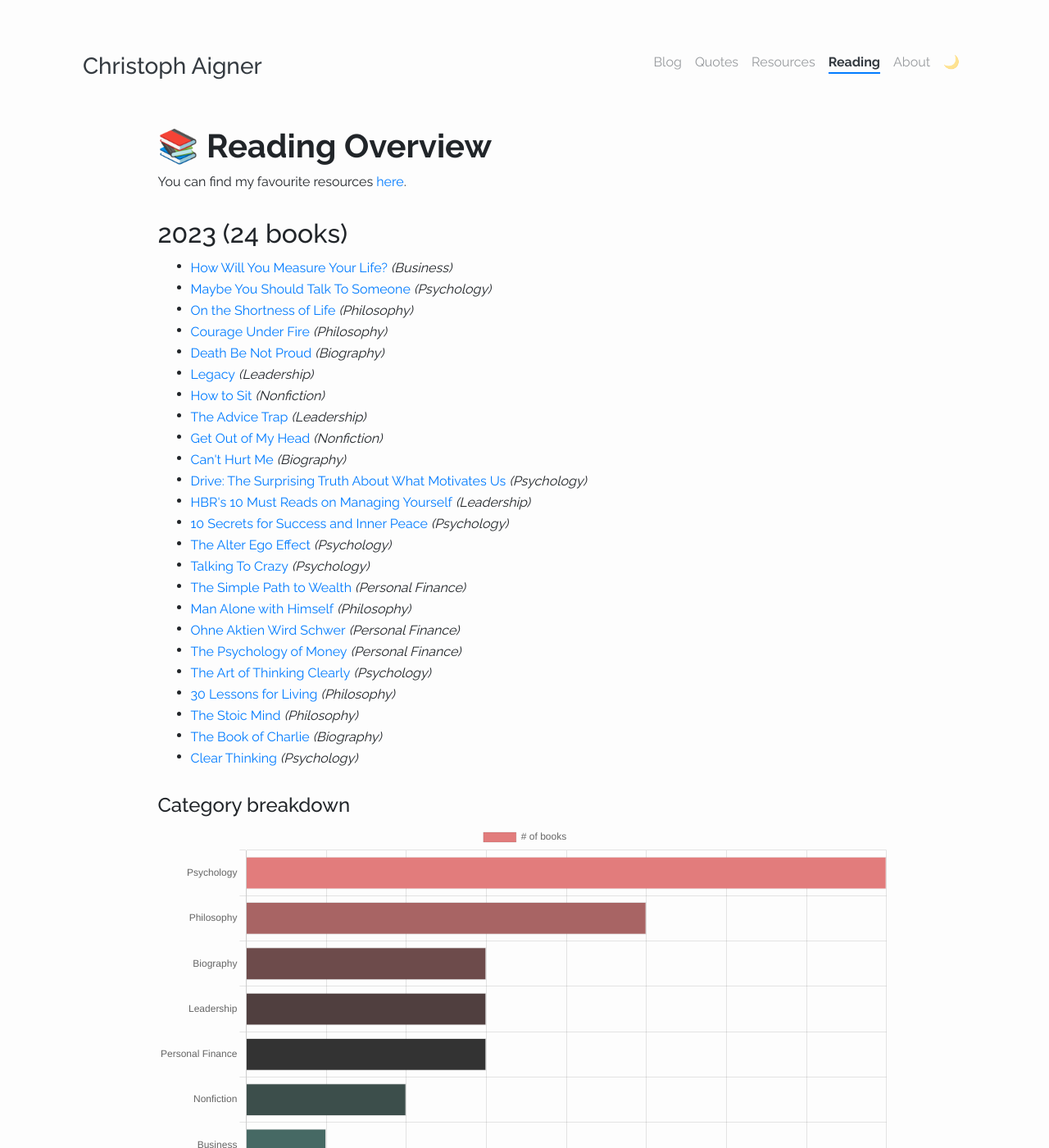
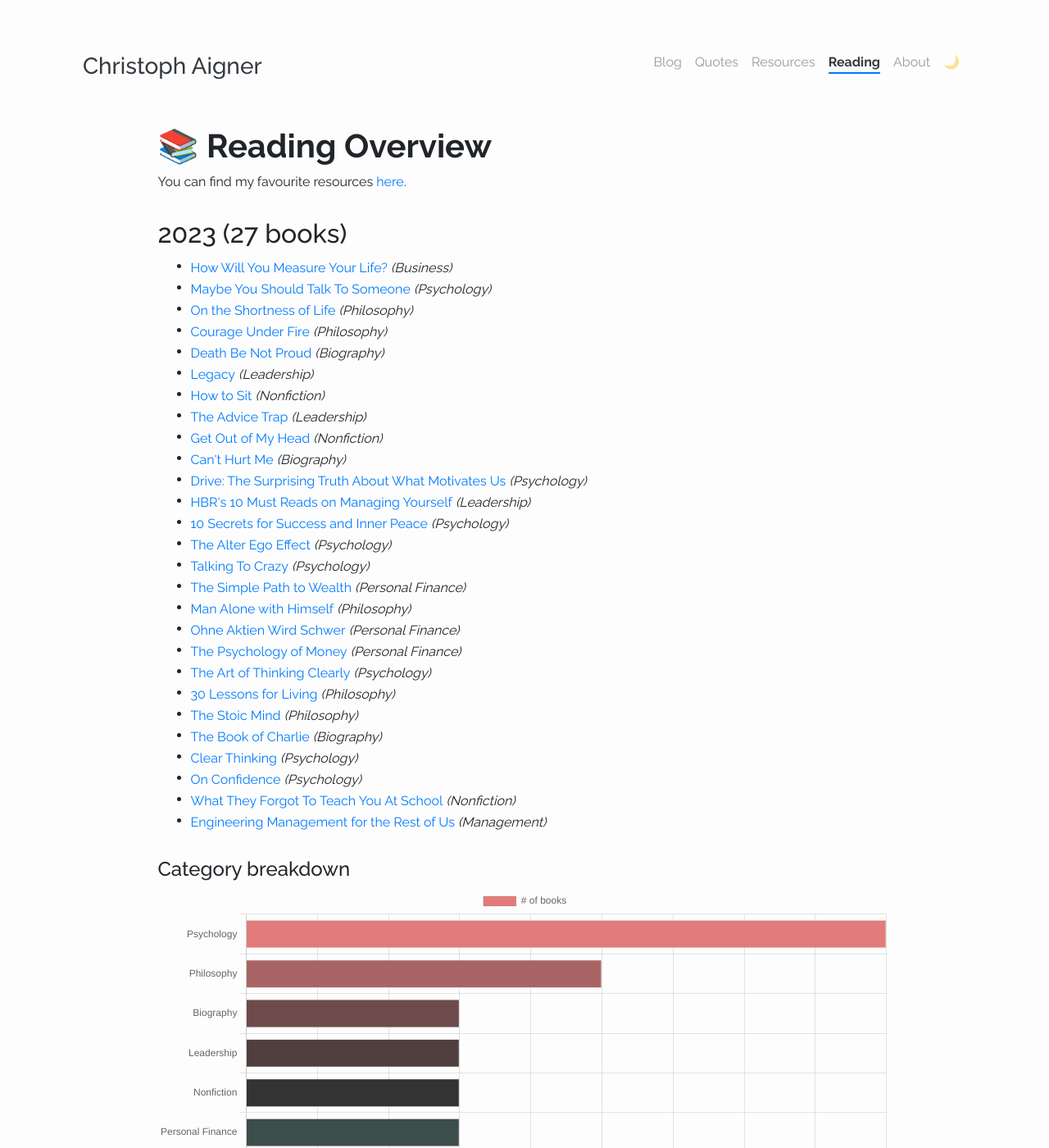
Before and after one commit to christophaigner/christophaigner.github.io, a Jekyll site: the page built from pages/reading.html, in a window 1280 px wide and 1400 px high. Shown: the whole window at 82% size. Built offline with Jekyll 4.4.1, drawn with Linux system fonts in a browser that asks for light colours; nearby versions of some CDN libraries.

Commit message:
Add finished books

```diff
--- a/_data/reading/current.yml
+++ b/_data/reading/current.yml
@@ -94,6 +94,18 @@
   url: "https://www.goodreads.com/en/book/show/75665850"
   category: Psychology
   finished: true
+- name: "On Confidence"
+  url: "https://www.goodreads.com/book/show/35890182-on-confidence"
+  category: Psychology
+  finished: true
+- name: "What They Forgot To Teach You At School"
+  url: "https://www.goodreads.com/book/show/57447235-what-they-forgot-to-teach-you-at-school"
+  category: Nonfiction
+  finished: true
+- name: "Engineering Management for the Rest of Us"
+  url: "https://www.goodreads.com/book/show/58502800-engineering-management-for-the-rest-of-us"
+  category: Management
+  finished: true
 - name: "The 48 Laws of Power"
   url: "https://www.goodreads.com/book/show/1303.The_48_Laws_of_Power"
   category: Psychology
```
